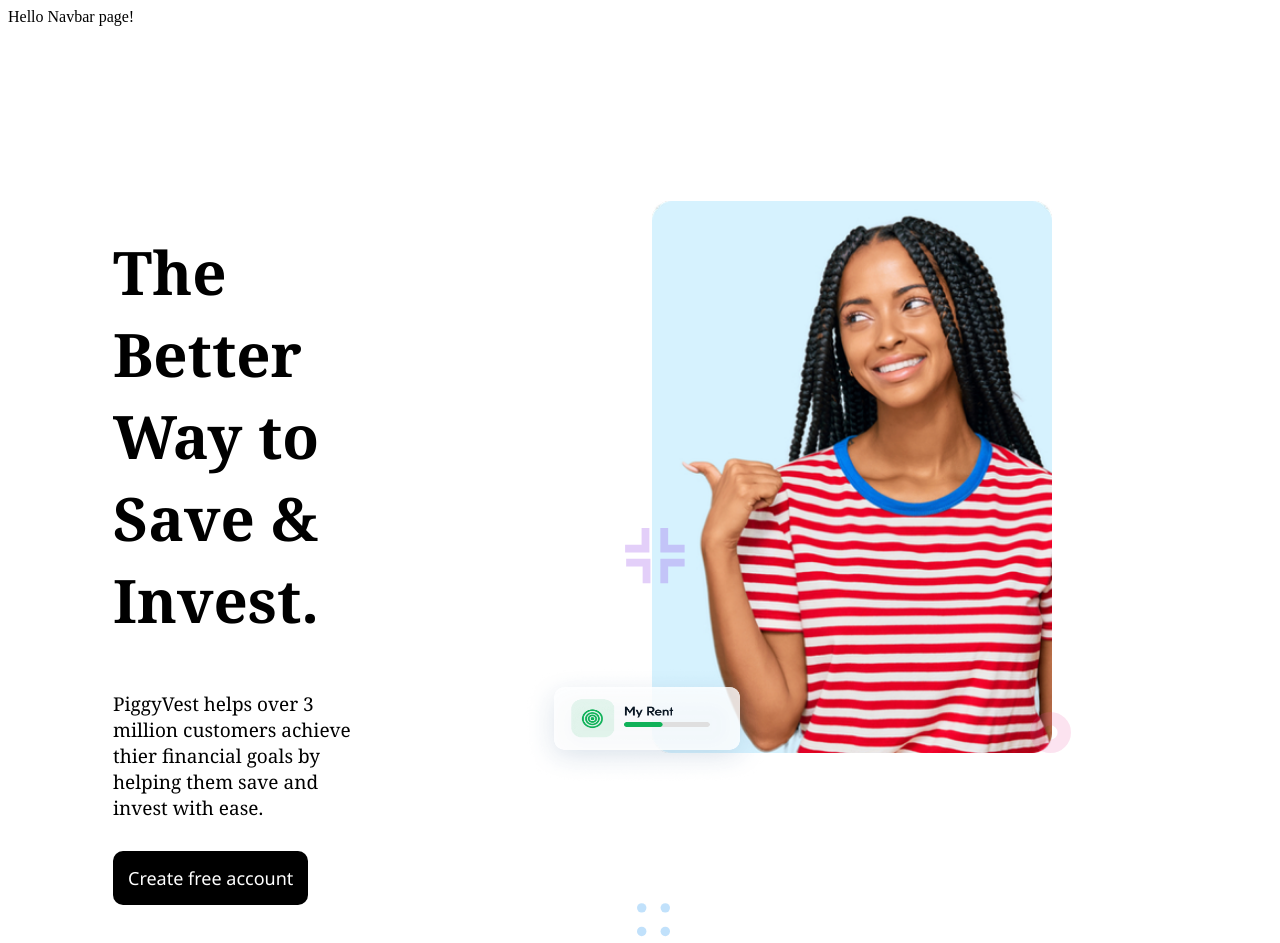
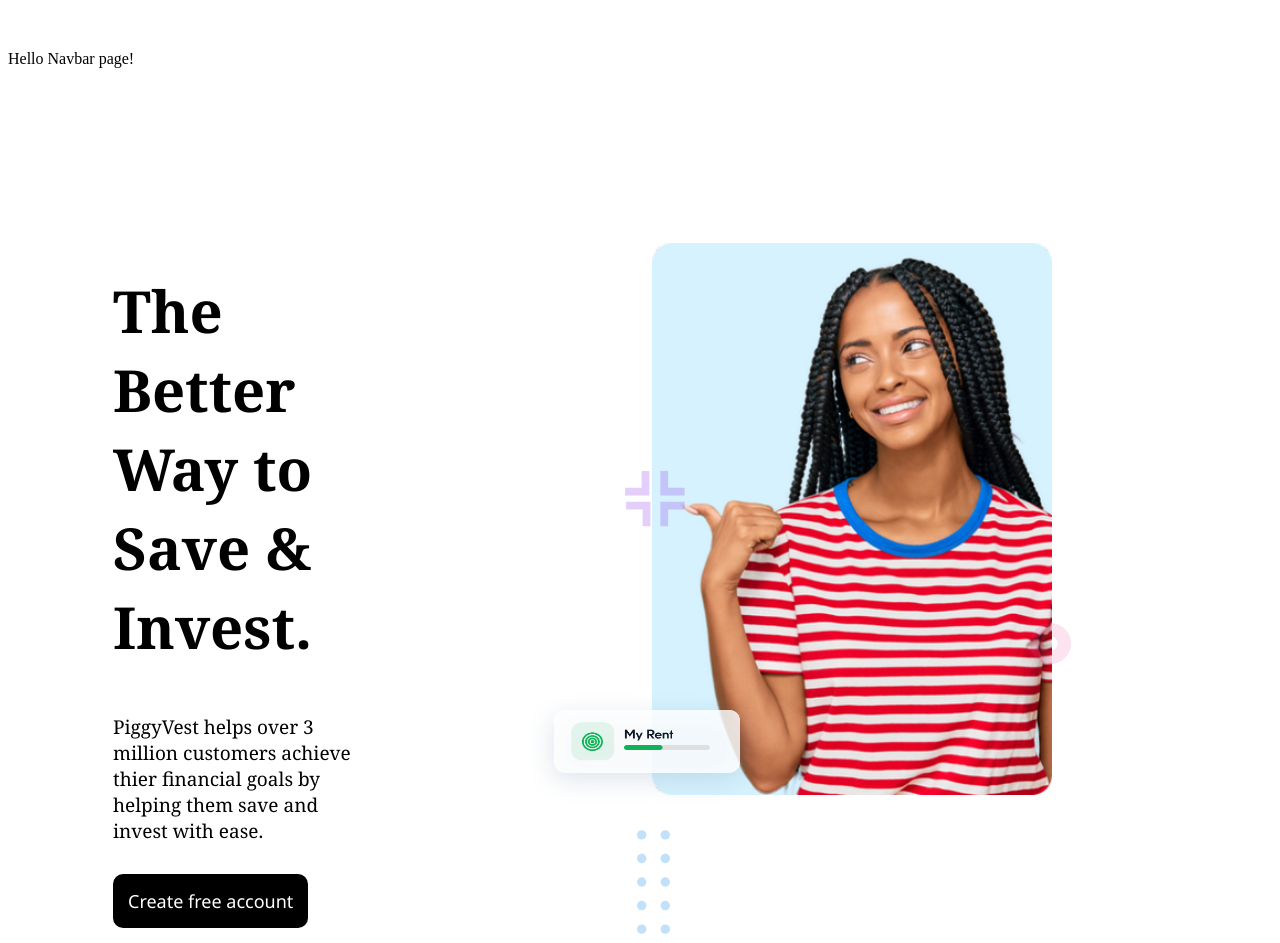
Before and after one commit to davidokani/capwork01, a React (Create React App) app: page / in a window 1280 px wide. Shown: the top 943 px of the page. Built offline with nearby package versions, Linux system fonts and the light colour scheme.

Commit message:
landpage section 1&2 under mediaquery construction

```diff
--- a/src/components/langingpage/Landing.jsx
+++ b/src/components/langingpage/Landing.jsx
@@ -14,6 +14,9 @@
   return (
     <div className="landingpage">
       <Navbar />
+      {/* 7 SECTIONS IN TOTAL TO MAKE UP PIGGYVEST LANDINGPADE */}
+
+      {/* SECTION ONE BEGIN */}
       <section className="landing01">
         <div className="container01-left">
           <div className="animation-swipeup">
@@ -188,7 +191,9 @@
           </svg>
         </div>
       </section>
+      {/* SECTION ONE ENDING */}
 
+      {/* SECTION TWO BEGIN */}
       <section className="landing02">
         <img className="shieldicon" src={Shield} alt="" />
         <div className="scurity">
@@ -204,6 +209,14 @@
 
         </div>
       </section>
+      {/* SECTION TWO ENDING */}
+
+      {/* SECTION THREE BEGIN */}
+      <section className="landing03">
+
+      </section>
+      {/* SECTION THREE ENDING */}
+
       <Footer />
     </div>
   );
--- a/src/components/langingpage/landing.css
+++ b/src/components/langingpage/landing.css
@@ -130,7 +130,7 @@
 .circleIcon {
     display: inline-flex;
     position: absolute;
-    bottom: 37pc;
+    bottom: 38pc;
     margin-left: -242px;
 }
 
@@ -183,3 +183,164 @@
     cursor: pointer;
     text-decoration: none;
 }
+
+/* RESPONSIVES MEDIA QUERY FOR TABLETS AND MINI LAPTOP SCREEN BELOW */
+@media (min-width: 1370px) and (max-width: 1419px) {
+    .landingpage {
+        margin-top: 20px;
+        margin-bottom: 20px;
+    }
+
+    .container01-left {
+        padding: 105px;
+        flex-wrap: wrap;
+        margin-top: 50px;
+    }
+
+    .landing-topic {
+        font-size: 58px;
+        font-weight: bold;
+        font-family: Cambria, Cochin, Georgia, Times, 'Times New Roman', serif;
+    }
+
+    .landing-doings {
+        font-size: 19px;
+        font-family: Cambria, Cochin, Georgia, Times, 'Times New Roman', serif;
+    }
+
+    .landing01-image img.shepoint {
+        display: inline-flex;
+        position: relative;
+        width: 400px;
+        padding: 170px;
+        margin-right: 50px;
+        bottom: 65px;
+    }
+
+    .landing01-image img.myrent {
+        height: 120px;
+        width: 250px;
+        display: inline-flex;
+        position: absolute;
+        bottom: 35pc;
+        margin-left: -750px;
+        z-index: 1;
+
+    }
+
+    .landing01-image img.investify {
+        height: 120px;
+        width: 250px;
+        display: inline-flex;
+        position: absolute;
+        bottom: 15pc;
+        margin-left: -350px;
+    }
+
+    .crossIcon {
+        display: inline-flex;
+        position: absolute;
+        bottom: 52pc;
+        margin-left: -655px;
+    }
+
+    .circleIcon {
+        display: inline-flex;
+        position: absolute;
+        bottom: 44pc;
+        margin-left: -242px;
+    }
+
+    .dotIcon {
+        display: inline-flex;
+        position: absolute;
+        bottom: 27pc;
+        margin-left: -635px;
+    }
+}
+
+/* RESPONSIVES MEDIA QUERY FOR TABLET MINI SCREEN BELOW */
+@media (min-width: 521px) and (max-width: 1369px) {
+    .landingpage {
+        margin-top: 50px;
+        margin-bottom: 50px;
+    }
+
+    .container01-left {
+        padding: 105px;
+        flex-wrap: wrap;
+        margin-top: 50px;
+    }
+
+    .landing-topic {
+        font-size: 58px;
+        font-weight: bold;
+        font-family: Cambria, Cochin, Georgia, Times, 'Times New Roman', serif;
+    }
+
+    .landing-doings {
+        font-size: 19px;
+        font-family: Cambria, Cochin, Georgia, Times, 'Times New Roman', serif;
+    }
+
+    .landing01-image img.shepoint {
+        display: inline-flex;
+        position: relative;
+        width: 400px;
+        padding: 170px;
+        margin-right: 50px;
+        bottom: 65px;
+    }
+
+    .landing01-image img.myrent {
+        height: 120px;
+        width: 250px;
+        display: inline-flex;
+        position: absolute;
+        bottom: 35pc;
+        margin-left: -750px;
+        z-index: 1;
+
+    }
+
+    .landing01-image img.investify {
+        height: 120px;
+        width: 250px;
+        display: inline-flex;
+        position: absolute;
+        bottom: 15pc;
+        margin-left: -350px;
+    }
+
+    .crossIcon {
+        display: inline-flex;
+        position: absolute;
+        bottom: 52pc;
+        margin-left: -655px;
+    }
+
+    .circleIcon {
+        display: inline-flex;
+        position: absolute;
+        bottom: 44pc;
+        margin-left: -242px;
+    }
+
+    .dotIcon {
+        display: inline-flex;
+        position: absolute;
+        bottom: 27pc;
+        margin-left: -635px;
+    }
+}
+
+/* RESPONSIVE MEDIA QUERY FOR MOBILE SCREENS BELOW */
+@media (max-width: 520px) {
+    .landing01 {
+        width: 100%;
+        display: block;
+        justify-content: center;
+        align-items: center;
+    }
+
+}
```
